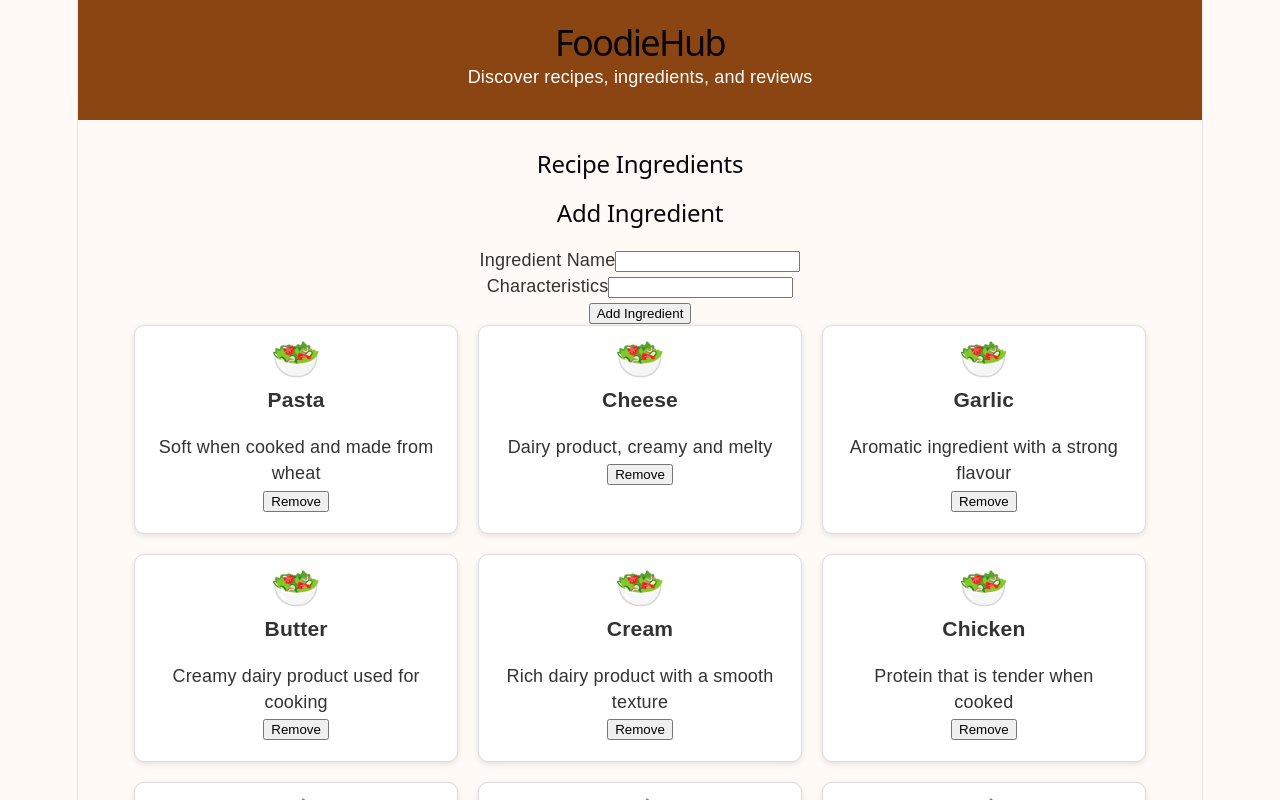
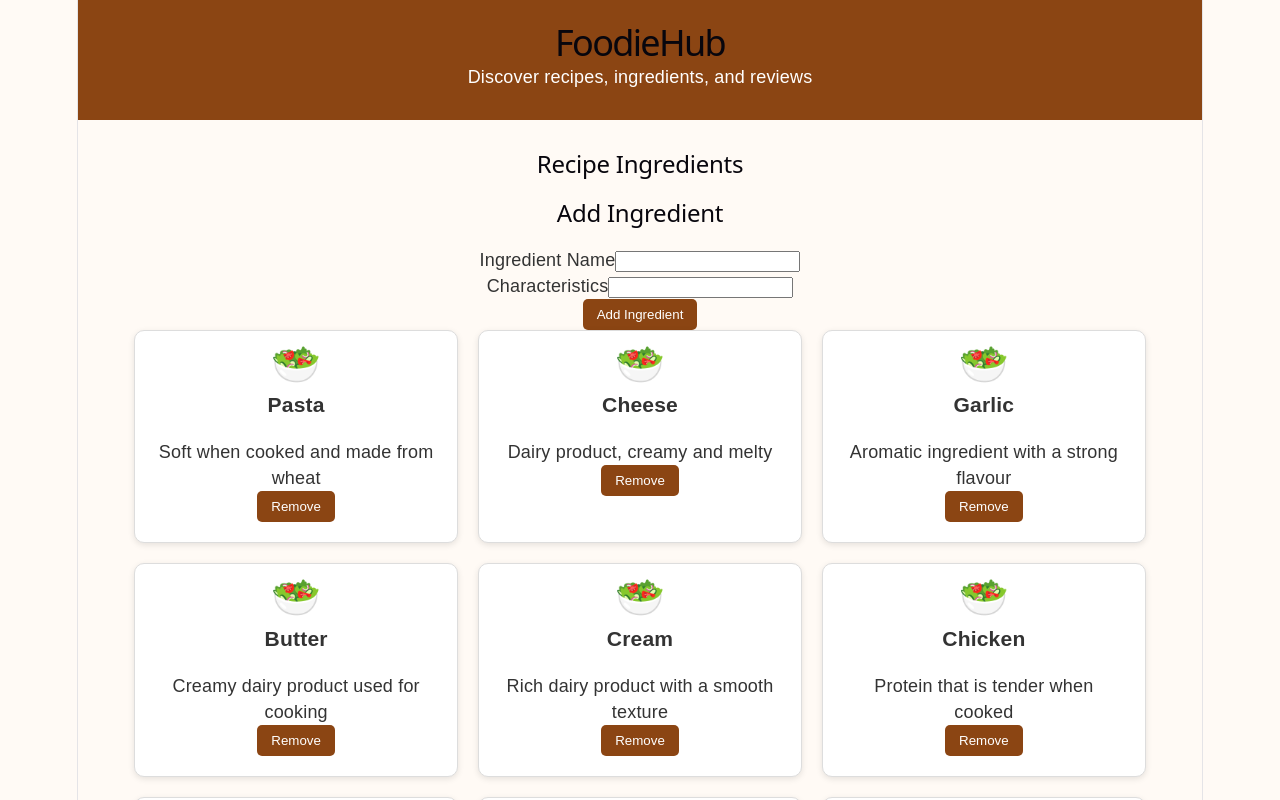
Before and after one commit to M-devgan/FS_Food_Hub, a React (Vite) app: page /ingredients in a window 1280 px wide. Shown: the top 800 px of the page. Built offline with nearby package versions, Linux system fonts and the light colour scheme.

Commit message:
Style ingredient buttons

```diff
--- a/src/App.css
+++ b/src/App.css
@@ -99,6 +99,30 @@ main {
   outline-offset: 2px;
 }
 
+/* Ingredient buttons */
+.ingredient-form button,
+.ingredient-card button {
+  padding: 8px 14px;
+  border: none;
+  border-radius: 5px;
+  background-color: #8b4513;
+  color: white;
+  cursor: pointer;
+}
+
+/* Ingredient button hover */
+.ingredient-form button:hover,
+.ingredient-card button:hover {
+  background-color: #6f350f;
+}
+
+/* Ingredient button keyboard focus */
+.ingredient-form button:focus-visible,
+.ingredient-card button:focus-visible {
+  outline: 3px solid #333;
+  outline-offset: 2px;
+}
+
 /* Footer */
 footer {
   text-align: center;
```
